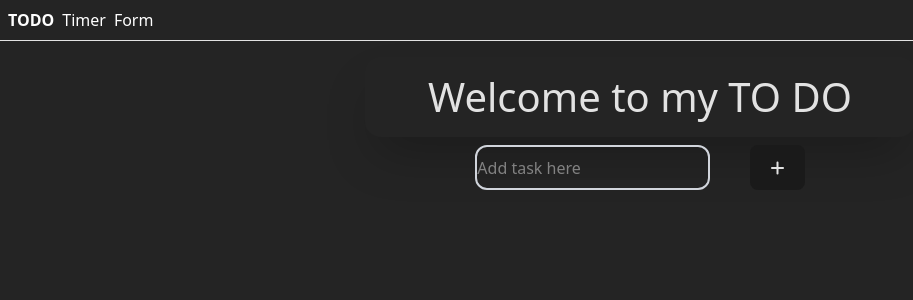
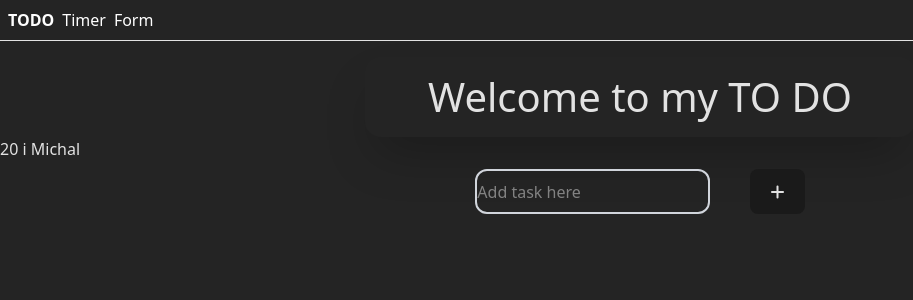
Before and after one commit to michalsiudut/TO_DO_APP, a React (Vite) app: page / in a window 1280 px wide. Shown: the top 300 px of the page, without its empty margins (0-913 px from the left). Built offline with nearby package versions, Linux system fonts and the light colour scheme.

Commit message:
zustand learning

```diff
--- a/package.json
+++ b/package.json
@@ -24,7 +24,8 @@
     "react-hook-form": "^7.62.0",
     "react-router-dom": "^7.7.1",
     "tailwind-merge": "^3.3.1",
-    "zod": "^4.0.15"
+    "zod": "^4.0.15",
+    "zustand": "^5.0.7"
   },
   "devDependencies": {
     "@eslint/js": "^9.30.1",
--- a/src/App.tsx
+++ b/src/App.tsx
@@ -3,12 +3,16 @@ import { useTasks } from './hooks/useTasks';
 import { TaskList } from './components/features/TaskList';
 import { useEffect } from 'react';
 import './index.css';
+import { useUserStore } from './store/userStore';
 
 const App = () => {
 
   useEffect(() => {
     document.title = "Add some tasks!"
   });
+
+  const Age = useUserStore((state) => state.userAge)
+  const Name = useUserStore((state) => state.userName)
 
   const {
     task, tasks, addTask, removeTask, setTaskHandler,
@@ -21,7 +25,9 @@ const App = () => {
   return (
     <div className="flex flex-col w-screen bg-[#242424]">
       <header className="mx-auto mt-4 flex h-20 w-[550px] items-center justify-center rounded-2xl border-white text-[40px] shadow-2xl">Welcome to my TO DO</header>
-
+      <div>
+        {Age} i {Name}
+      </div>
       <section className="flex mx-auto">
         <input
           type="text"
--- /dev/null
+++ b/src/store/userStore.tsx
@@ -0,0 +1,11 @@
+import { create } from 'zustand';
+
+type UserStore = {
+    userName: string;
+    userAge: number;
+}
+
+export const useUserStore = create<UserStore>(() => ({
+    userName: "Michal",
+    userAge: 20,
+}))
```
Also changed, not shown: 1 other file (tests, documents, lock files or other folders).
